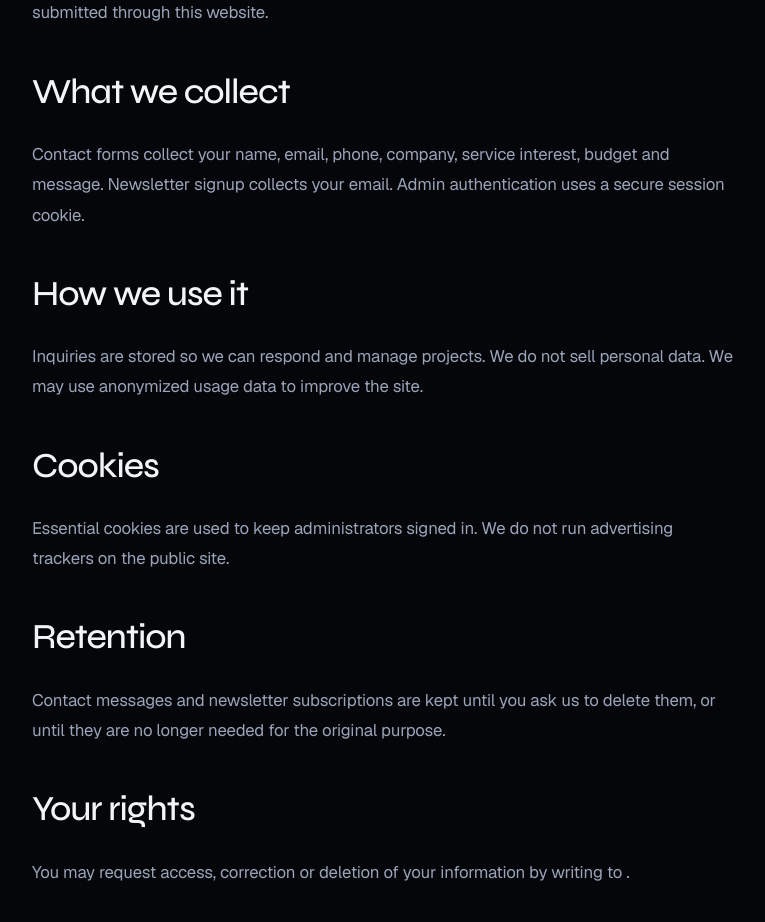
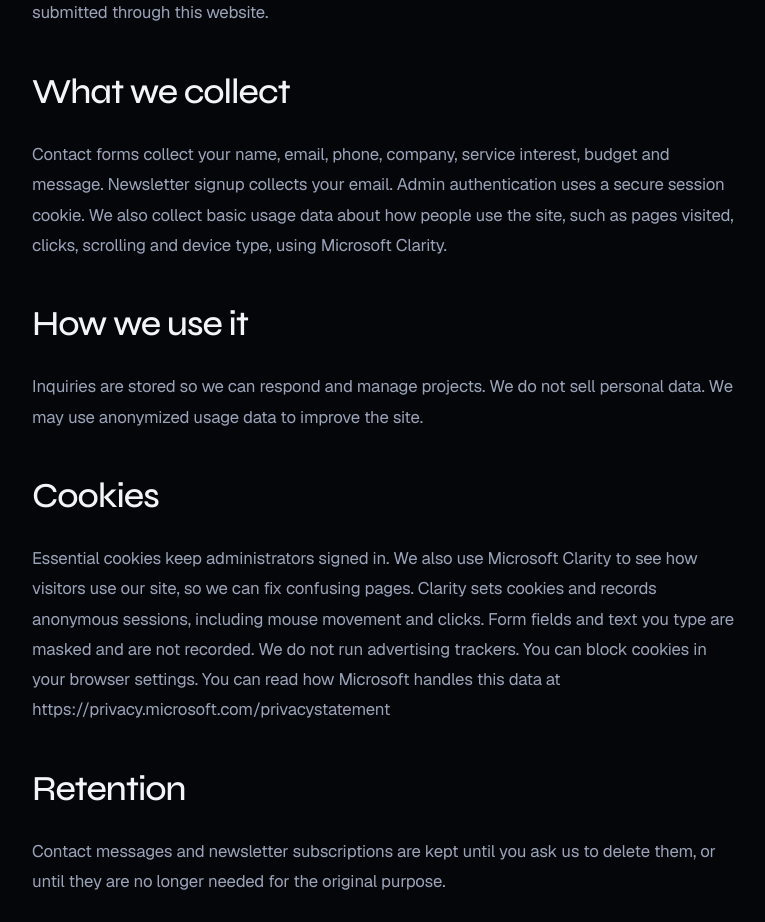
Before and after one commit to rizwan-zafar/mayonity2, a Next.js app: page /privacy-policy in a window 1280 px wide. Shown: the part 580-1502 px from the top of the page, without its empty margins (256-1021 px from the left). Built offline with nearby package versions, Linux system fonts and the light colour scheme; no server answers; the database is empty.

Commit message:
Update privacy policy to include Microsoft Clarity data collection details and cookie usage explanation

```diff
--- a/src/app/privacy-policy/page.js
+++ b/src/app/privacy-policy/page.js
@@ -20,7 +20,7 @@ export default async function PrivacyPage() {
         </p>
         <h2>What we collect</h2>
         <p>
-          Contact forms collect your name, email, phone, company, service interest, budget and message. Newsletter signup collects your email. Admin authentication uses a secure session cookie.
+          Contact forms collect your name, email, phone, company, service interest, budget and message. Newsletter signup collects your email. Admin authentication uses a secure session cookie. We also collect basic usage data about how people use the site, such as pages visited, clicks, scrolling and device type, using Microsoft Clarity.
         </p>
         <h2>How we use it</h2>
         <p>
@@ -28,7 +28,7 @@ export default async function PrivacyPage() {
         </p>
         <h2>Cookies</h2>
         <p>
-          Essential cookies are used to keep administrators signed in. We do not run advertising trackers on the public site.
+          Essential cookies keep administrators signed in. We also use Microsoft Clarity to see how visitors use our site, so we can fix confusing pages. Clarity sets cookies and records anonymous sessions, including mouse movement and clicks. Form fields and text you type are masked and are not recorded. We do not run advertising trackers. You can block cookies in your browser settings. You can read how Microsoft handles this data at https://privacy.microsoft.com/privacystatement
         </p>
         <h2>Retention</h2>
         <p>
```
